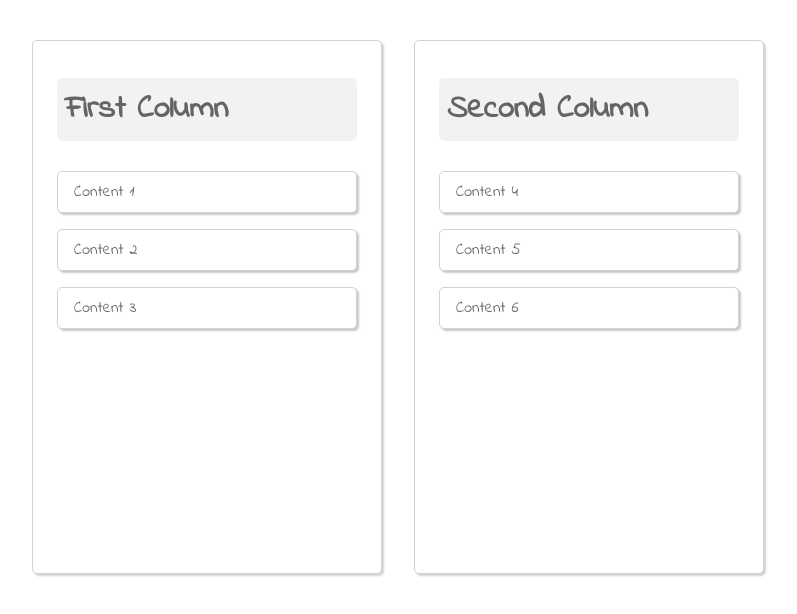
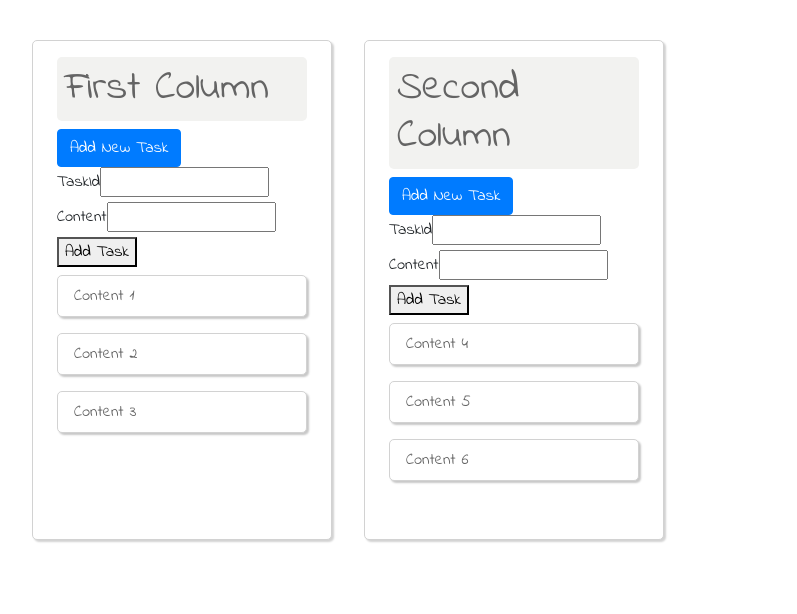
Before and after one commit to mwGHburger/react-dnd-simple-task-manager, a React (Create React App) app: page / in a window 1280 px wide. Shown: the top 614 px of the page, without its empty margins (48-845 px from the left). Built offline with nearby package versions, Linux system fonts and the light colour scheme.

Commit message:
Added functionality to add new tasks

```diff
--- a/package.json
+++ b/package.json
@@ -6,8 +6,10 @@
     "@testing-library/jest-dom": "^4.2.4",
     "@testing-library/react": "^9.3.2",
     "@testing-library/user-event": "^7.1.2",
+    "bootstrap": "^4.4.1",
     "react": "^16.12.0",
     "react-beautiful-dnd": "^12.2.0",
+    "react-bootstrap": "^1.0.0-beta.16",
     "react-dom": "^16.12.0",
     "react-scripts": "3.3.0"
   },
--- a/src/App.js
+++ b/src/App.js
@@ -7,11 +7,91 @@ import initialStateData from "./InitialData";
 // import local components
 import Column from "./components/Column";
 
+// import bootstrap
+import Modal from "react-bootstrap/Modal";
+import Button from "react-bootstrap/Button";
+import ButtonToolbar from "react-bootstrap/ButtonToolbar";
+
 function App() {
   // initiliaze state
   const [stateArchitecture, setStateArchitecture] = useState(initialStateData);
+  const [newTaskPlaceholder, setNewTaskPlaceholder] = useState({
+    id: "",
+    content: ""
+  });
+  // Initialized to ensure each form is unique
+  const [currentColumnInputFirst, setCurrentColumnInputFirst] = useState("");
+  const [currentColumnInputSecond, setCurrentColumnInputSecond] = useState("");
+  const [modalShow, setModalShow] = React.useState(false);
+  // functions
 
-  // functions
+  function MyVerticallyCenteredModal(props) {
+    return (
+      <Modal
+        {...props}
+        size="lg"
+        aria-labelledby="contained-modal-title-vcenter"
+        centered
+      >
+        <Modal.Header closeButton>
+          <Modal.Title id="contained-modal-title-vcenter">
+            Modal heading
+          </Modal.Title>
+        </Modal.Header>
+        <Modal.Body>
+          <h4>Centered Modal</h4>
+          <p>
+            Cras mattis consectetur purus sit amet fermentum. Cras justo odio,
+            dapibus ac facilisis in, egestas eget quam. Morbi leo risus, porta
+            ac consectetur ac, vestibulum at eros.
+          </p>
+        </Modal.Body>
+        <Modal.Footer>
+          <Button onClick={props.onHide}>Close</Button>
+        </Modal.Footer>
+      </Modal>
+    );
+  }
+
+  const handleInputFirst = (event, column) => {
+    console.log(event);
+    console.log(column);
+    setCurrentColumnInputFirst(column.id);
+    setNewTaskPlaceholder({ ...newTaskPlaceholder, id: event.target.value });
+  };
+
+  const handleInputSecond = (event, column) => {
+    setCurrentColumnInputSecond(column.id);
+    setNewTaskPlaceholder({
+      ...newTaskPlaceholder,
+      content: event.target.value
+    });
+  };
+
+  const handleAddTaskSubmit = (event, column) => {
+    event.preventDefault();
+    console.log("submit");
+    // Need logic to add form data to tasks object
+    const newTasks = stateArchitecture.tasks;
+    newTasks[newTaskPlaceholder.id] = newTaskPlaceholder;
+    console.log("newTasks");
+    console.log(newTasks);
+    // Need to add task in column's taskIds array
+    const newColumnOrder = stateArchitecture.columns[column.id].taskIds;
+    newColumnOrder.push(newTaskPlaceholder.id);
+    console.log("newColumnOrder");
+    console.log(newColumnOrder);
+    // Copy columns and update changes
+    const newColumns = stateArchitecture.columns;
+    // Copy state and update
+    const newState = { ...stateArchitecture, columns: newColumns };
+    console.log("newState");
+    console.log(newState);
+    //update state
+    setStateArchitecture(newState);
+    return;
+  };
+
   const onDragEnd = result => {
     //TODO: Reorder our column
     const { destination, source, draggableId, type } = result;
@@ -122,7 +202,48 @@ function App() {
                   column={column}
                   tasks={tasks}
                   columnIndex={index}
-                />
+                >
+                  {/* Add task function start */}
+                  {/* Modal */}
+                  <ButtonToolbar>
+                    <Button
+                      variant="primary"
+                      onClick={() => setModalShow(true)}
+                    >
+                      Add New Task
+                    </Button>
+
+                    <MyVerticallyCenteredModal
+                      show={modalShow}
+                      onHide={() => setModalShow(false)}
+                    />
+                  </ButtonToolbar>
+                  {/* Modal */}
+                  <form onSubmit={event => handleAddTaskSubmit(event, column)}>
+                    <label>TaskId</label>
+                    <input
+                      type="text"
+                      value={
+                        currentColumnInputFirst === columnId
+                          ? newTaskPlaceholder.id
+                          : ""
+                      }
+                      onChange={event => handleInputFirst(event, column)}
+                    />
+                    <label>Content</label>
+                    <input
+                      type="text"
+                      value={
+                        currentColumnInputSecond === columnId
+                          ? newTaskPlaceholder.content
+                          : ""
+                      }
+                      onChange={event => handleInputSecond(event, column)}
+                    />
+                    <button>Add Task</button>
+                  </form>
+                  {/* Add task function end */}
+                </Column>
               );
             })}
             {provided.placeholder}
--- a/src/components/Column.js
+++ b/src/components/Column.js
@@ -1,4 +1,4 @@
-import React from "react";
+import React, { useState } from "react";
 import { Droppable, Draggable } from "react-beautiful-dnd";
 // Import stylesheet
 import "../assets/stylesheets/Column.css";
@@ -17,6 +17,7 @@ const Column = props => {
           <h1 className="component-column-title" {...provided.dragHandleProps}>
             {props.column.title}
           </h1>
+          {props.children}
           <Droppable droppableId={props.column.id} type="task">
             {provided => (
               <div {...provided.droppableProps} ref={provided.innerRef}>
```
Also changed, not shown: src/index.js (+7 -6 lines), 1 other file (tests, documents, lock files or other folders).
